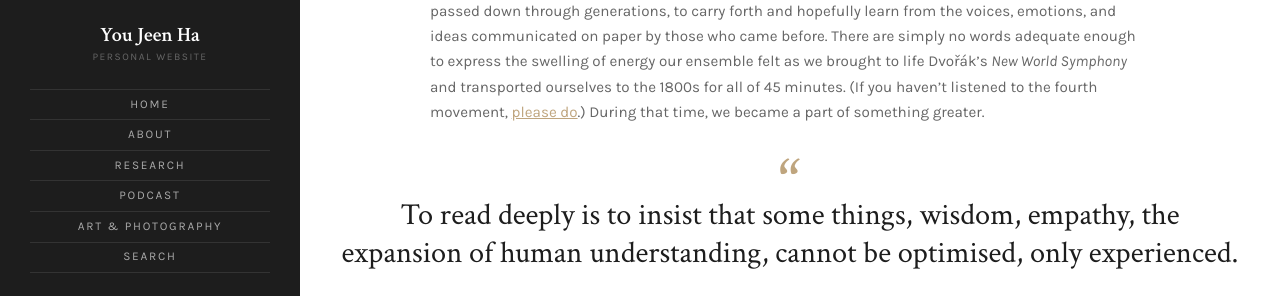
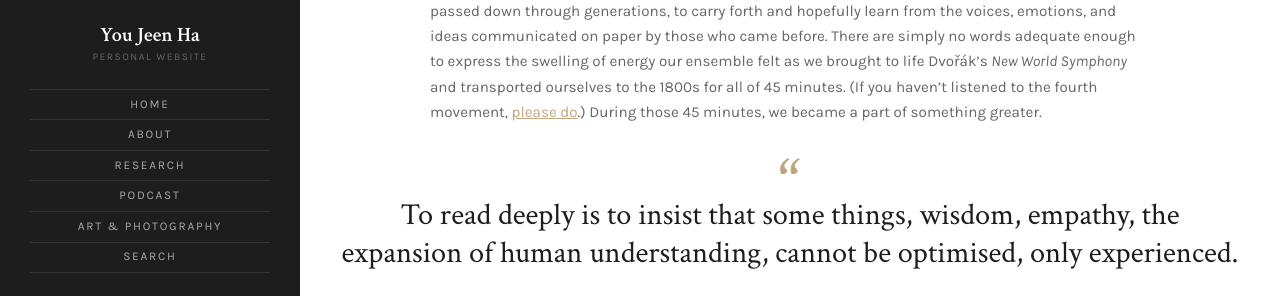
Before and after one commit to hyoujeen/hyoujeen.github.io, a Jekyll site: the page built from _posts/2025-05-31-deep-reading-in-the-age-of-algorithms.md, in a window 1280 px wide and 900 px high, scrolled down 1203 px. Shown: the part 157-453 px from the top of the window. Built offline with Jekyll 4.4.1, drawn with Linux system fonts in a browser that asks for light colours.

Commit message:
Update 2025-05-31-deep-reading-in-the-age-of-algorithms.md

```diff
--- a/_posts/2025-05-31-deep-reading-in-the-age-of-algorithms.md
+++ b/_posts/2025-05-31-deep-reading-in-the-age-of-algorithms.md
@@ -18,7 +18,7 @@ He notes that as a result of immersing himself in such an exercise:
 
 Several years ago, one of my college professors had described philosophy as "a continuous conversation." And that's what reading essay collections from Western and Eastern antiquity into the 1900s definitely felt like! There was a certain magic to poring over the meditations of influential thinkers, carefully tracing their reasoning through the many pages, and attempting to grasp the wisdom that they sought to impart. I wasn't just in the seminar room reading a printed PDF document; I was making a determined foray, albeit amateur, into their minds. New spaces for conversation emerged for my classmates and myself as their voices -- certainly "far wiser and more complex" -- reached across space and time.
 
-My high school music teacher, if I remember correctly, said something similar as well--particularly about the sheet music clustered on the stands in front of us. It was up to us, the readers of inscriptions passed down through generations, to carry forth and hopefully learn from the voices, emotions, and ideas communicated on paper by those who came before. There are simply no words adequate enough to express the swelling of energy our ensemble felt as we brought to life Dvořák's <i>New World Symphony</i> and transported ourselves to the 1800s for all of 45 minutes. (If you haven't listened to the fourth movement, [please do](https://www.youtube.com/watch?v=jOofzffyDSA){:target="_blank"}.) During that time, we became a part of something greater.
+My high school music teacher, if I remember correctly, said something similar as well--particularly about the sheet music clustered on the stands in front of us. It was up to us, the readers of inscriptions passed down through generations, to carry forth and hopefully learn from the voices, emotions, and ideas communicated on paper by those who came before. There are simply no words adequate enough to express the swelling of energy our ensemble felt as we brought to life Dvořák's <i>New World Symphony</i> and transported ourselves to the 1800s for all of 45 minutes. (If you haven't listened to the fourth movement, [please do](https://www.youtube.com/watch?v=jOofzffyDSA){:target="_blank"}.) During those 45 minutes, we became a part of something greater.
 
 > To read deeply is to insist that some things, wisdom, empathy, the expansion of human understanding, cannot be optimised, only experienced.
 
```
